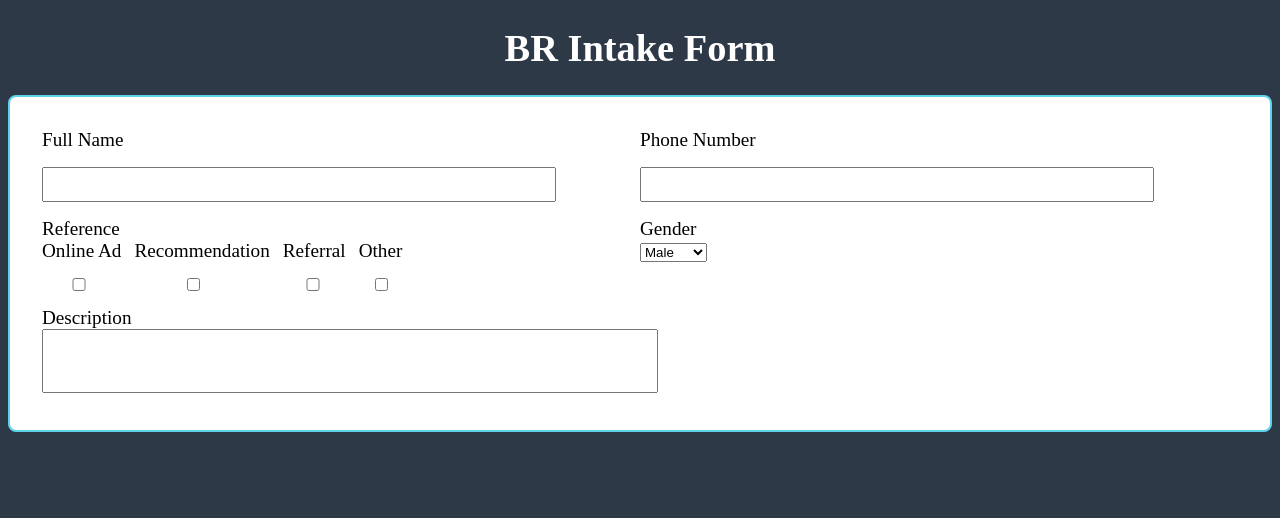
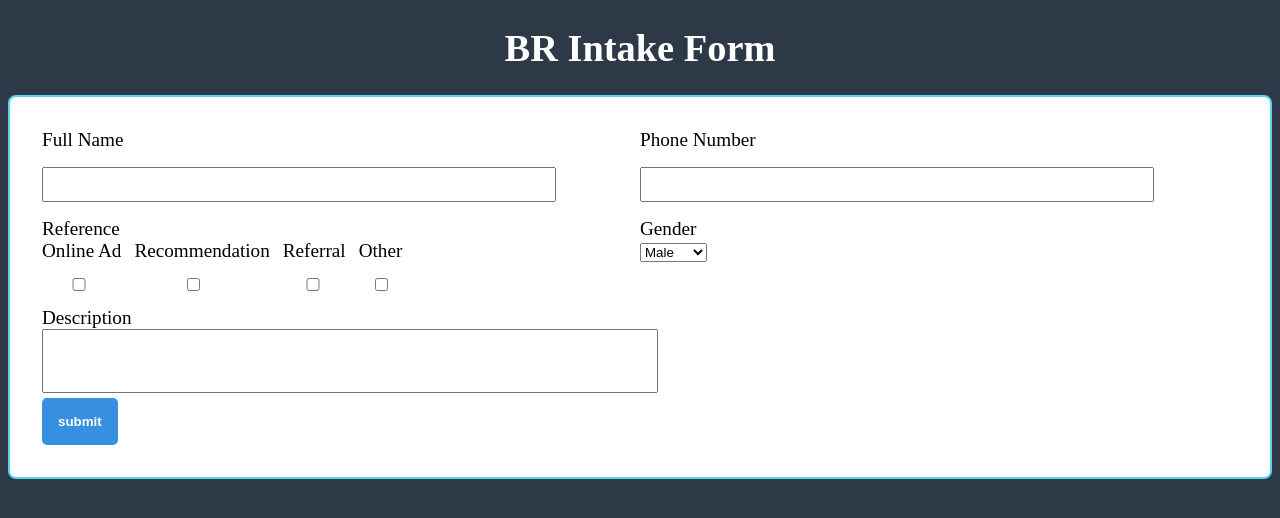
Before and after one commit to WesloTheWeb/br-assessment, a Vue app: page / in a window 1280 px wide. Shown: the top 518 px of the page. Built offline with nearby package versions, Linux system fonts and the light colour scheme.

Commit message:
created actionb utton component

```diff
--- /dev/null
+++ b/src/components/ActionButton/ActionButton.scss
@@ -0,0 +1,14 @@
+.disabled {
+    opacity: .7;
+    cursor: not-allowed;
+}
+
+.buttonProps {
+    font-weight: bold;
+    border: none;
+    padding: 1rem;
+    border-radius: 5px;
+    background-color: rgb(54, 144, 223);
+    color: #fff;
+    cursor: pointer;
+}
--- /dev/null
+++ b/src/components/ActionButton/ActionButton.vue
@@ -0,0 +1,27 @@
+<template>
+    <button :disabled="isDisabled" :class="{ 'buttonProps': !isDisabled, 'disabled': isDisabled }">
+        {{ title }}
+    </button>
+</template>
+
+<script lang="ts">
+import { defineComponent } from 'vue';
+
+export default defineComponent({
+    name: 'ActionButton',
+    props: {
+        title: {
+            type: String,
+            required: true
+        },
+        isDisabled: {
+            type: Boolean,
+            required: true
+        }
+    }
+});
+</script>
+
+<style>
+@import './ActionButton.scss';
+</style>
--- a/src/components/Form/UserForm.vue
+++ b/src/components/Form/UserForm.vue
@@ -23,14 +23,19 @@
         <textarea v-else-if="field.type === 'textarea'" :name="field.id" v-model="field.value"></textarea>
       </div>
     </section>
+    <ActionButton title="submit" />
   </form>
 </template>
 
 <script lang="ts">
 import { defineComponent } from 'vue';
+import ActionButton from '../ActionButton/ActionButton.vue';
 
 export default defineComponent({
   name: 'UserForm',
+  components: {
+    ActionButton
+  },
   data() {
     return {
       // OPTION API generate fields
```
